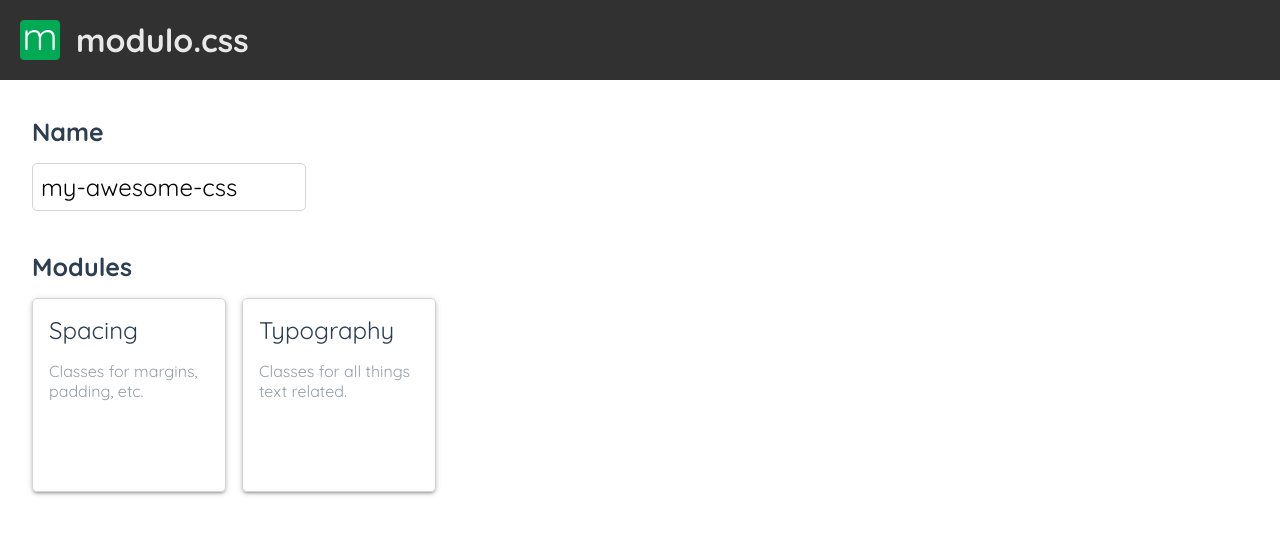
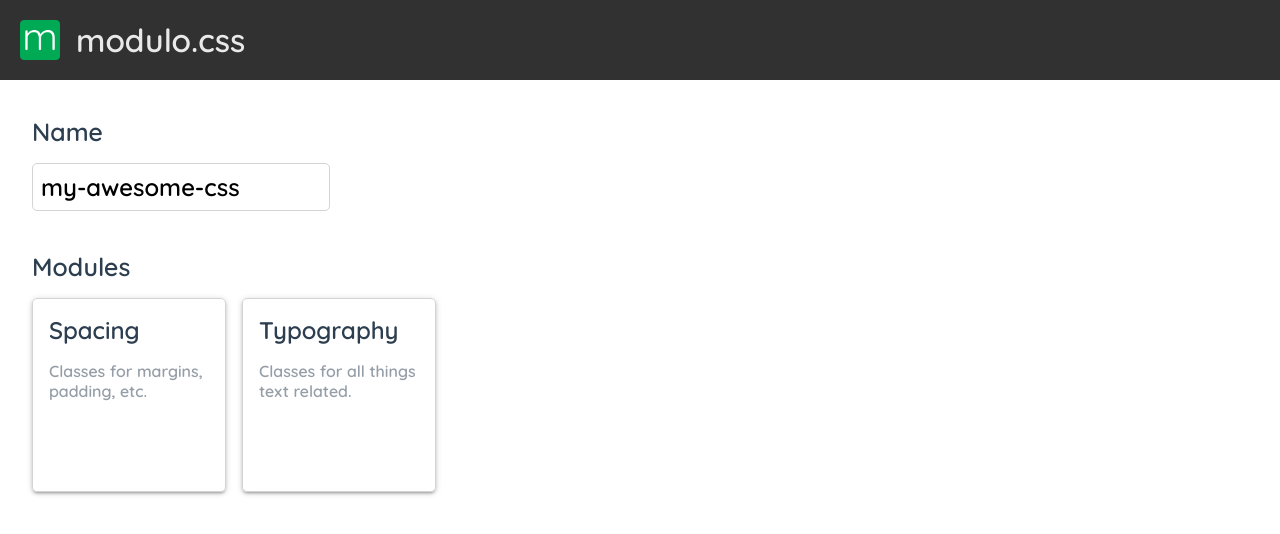
Before and after one commit to Kovee98/modulo-css, a Vue app: page / in a window 1280 px wide. Shown: the top 534 px of the page. Built offline with nearby package versions, Linux system fonts and the light colour scheme.

Commit message:
fix(font): download quicksand font for local use
why:
- need it for quicker load times and reliable font loading

```diff
--- a/src/scss/index.scss
+++ b/src/scss/index.scss
@@ -1,4 +1,7 @@
-@import url('https://fonts.googleapis.com/css2?family=Quicksand:wght@300;400;500;600;700&display=swap');
+@font-face {
+    font-family: "Quicksand";
+    src: url('../assets/fonts/Quicksand-VariableFont_wght.ttf');
+}
 
 @import './colors.scss';
 @import './vars.scss';
@@ -9,6 +12,7 @@
     font-family: 'Quicksand', Helvetica, Arial, sans-serif;
     -webkit-font-smoothing: antialiased;
     -moz-osx-font-smoothing: grayscale;
+    font-weight: 600;
 }
 
 #app {
```
Also changed, not shown: src/assets/fonts/OFL.txt (added), src/assets/fonts/Quicksand-VariableFont_wght.ttf (added).
